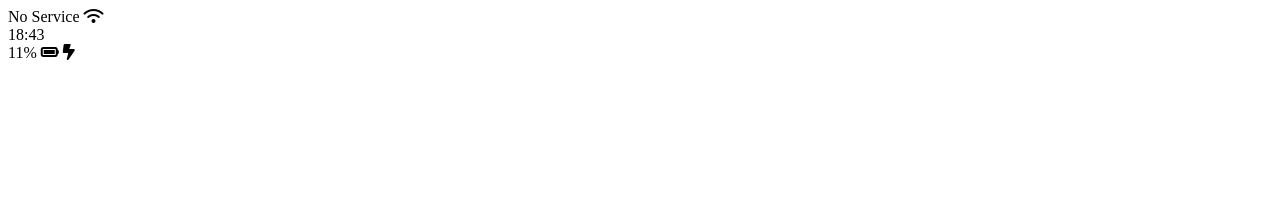
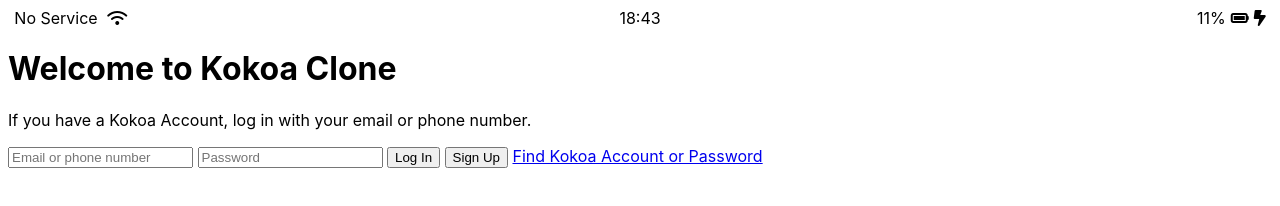
Before and after one commit to ShinYechan/ddin_yc, a plain HTML site: page kokoa-clone/index.html in a window 1280 px wide. Drawn offline with Linux system fonts and the light colour scheme.

Commit message:
kokoa-clone 2
상태바 css 작성(flex 활용)
input element 추가

```diff
--- /dev/null
+++ b/kokoa-clone/css/styles.css
@@ -0,0 +1,26 @@
+body {
+  font-family: -apple-system, BlinkMacSystemFont, "Segoe UI", Roboto, Oxygen,
+    Ubuntu, Cantarell, "Open Sans", "Helvetica Neue", sans-serif;
+}
+.status-bar {
+  display: flex;
+  justify-content: center;
+}
+.status-bar__column {
+  width: 33%;
+}
+.status-bar__column:nth-child(2) {
+  display: flex;
+  justify-content: center;
+}
+.status-bar__column:nth-child(3) {
+  display: flex;
+  justify-content: flex-end;
+  align-items: center;
+}
+.status-bar__column:first-child span {
+  margin-right: 5px;
+}
+.status-bar__column .fa-battery-full {
+  margin: 0px 5px;
+}
--- a/kokoa-clone/index.html
+++ b/kokoa-clone/index.html
@@ -1,10 +1,11 @@
 <!DOCTYPE html>
 <html lang="en">
   <head>
+    <link rel="stylesheet" href="css/styles.css" />
     <meta charset="UTF-8" />
     <meta http-equiv="X-UA-Compatible" content="IE=edge" />
     <meta name="viewport" content="width=device-width, initial-scale=1.0" />
-    <title>Welcome to KokoaTalk</title>
+    <title>Welcome to Kokoa Clone</title>
   </head>
   <body>
     <div class="status-bar">
@@ -24,6 +25,22 @@
         <i class="fa-solid fa-bolt-lightning"></i>
       </div>
     </div>
+
+    <header class="welcome-header">
+      <h1 class="welcome-header__title">Welcome to Kokoa Clone</h1>
+      <p class="welcome-header__text">
+        If you have a Kokoa Account, log in with your email or phone number.
+      </p>
+    </header>
+
+    <form id="login-form">
+      <input type="text" placeholder="Email or phone number" />
+      <input type="text" placeholder="Password" />
+      <input type="submit" value="Log In" />
+      <input type="submit" value="Sign Up" />
+      <a href="#">Find Kokoa Account or Password</a>
+    </form>
+
     <script
       src="https://kit.fontawesome.com/20c125211f.js"
       crossorigin="anonymous"
```
